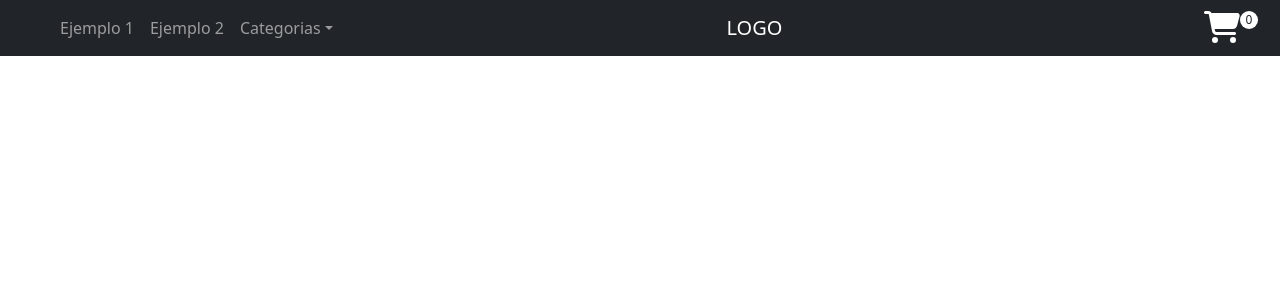
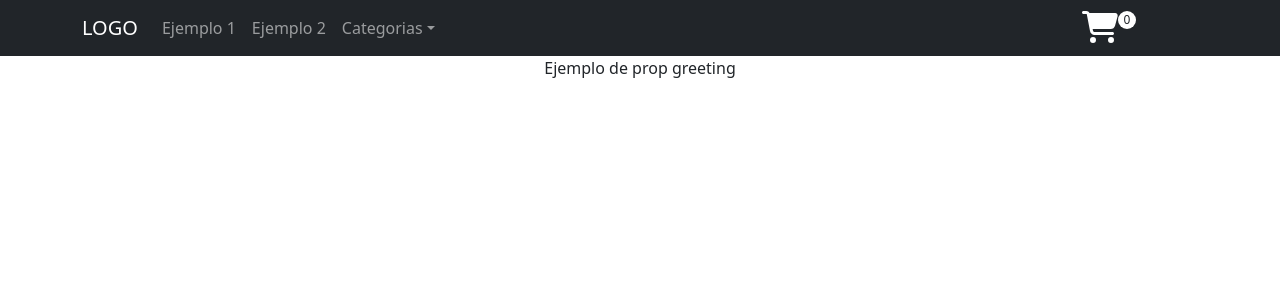
Before and after one commit to 0GLOC/E-commerce, a React (Create React App) app: page / in a window 1280 px wide. Shown: the top 300 px of the page. Built offline with nearby package versions, Linux system fonts and the light colour scheme.

Commit message:
ItemListContainer

```diff
--- a/src/App.js
+++ b/src/App.js
@@ -1,10 +1,12 @@
 import './App.css';
+import ItemListContainer from './components/ItemListContainer/ItemListContainer';
 import Navbar from './components/Navbar/Navbar'
 
 function App() {
   return (
     <div className="App">
       <Navbar/>
+      <ItemListContainer saludo={'Ejemplo de prop greeting'}/>
     </div>
   );
 }
--- a/src/components/CartWidget/CartWidget.css
+++ b/src/components/CartWidget/CartWidget.css
@@ -1,5 +1,9 @@
 .cart-widget{
-    margin-right: 40px;
+    margin-right: 80px;
+}
+
+.cart-widget:hover{
+    cursor: pointer;
 }
 
 .qty-display {
--- /dev/null
+++ b/src/components/ItemListContainer/ItemListContainer.js
@@ -0,0 +1,9 @@
+import React from "react";
+
+const ItemListContainer = ( { saludo = 'saludo' } ) => {
+    return (
+        <div>{ saludo }</div>
+    )
+}
+
+export default ItemListContainer
--- a/src/components/Navbar/Navbar.css
+++ /dev/null
@@ -1,14 +0,0 @@
-div.container{
-    margin-left: 40px;
-}
-
-a.navbar-brand{
-    margin-left: auto;
-    margin-right: auto;
-}
-
-@media (min-width: 992px){
-    #logo{
-        display: block;
-    }
-}
--- a/src/components/Navbar/Navbar.js
+++ b/src/components/Navbar/Navbar.js
@@ -1,7 +1,9 @@
 import React from 'react';
-import { Navbar, Nav, NavDropdown, Container} from 'react-bootstrap';
+import { Navbar} from 'react-bootstrap';
+import { Nav} from 'react-bootstrap';
+import { NavDropdown} from 'react-bootstrap';
+import { Container} from 'react-bootstrap';
 
-import './Navbar.css'
 import '../CartWidget/CartWidget'
 import CartWidget from '../CartWidget/CartWidget';
 
@@ -9,6 +11,7 @@ const NavBar = () => {
     return (
         <Navbar collapseOnSelect expand="lg" bg="dark" variant="dark">
         <Container>
+        <Navbar.Brand href="#" id='logo'>LOGO</Navbar.Brand>
         <Navbar.Toggle aria-controls="responsive-navbar-nav" />
         <Navbar.Collapse id="responsive-navbar-nav">
             <Nav className="#">
@@ -20,10 +23,9 @@ const NavBar = () => {
                 <NavDropdown.Item href="#">Tercera</NavDropdown.Item>
             </NavDropdown>
             </Nav>
-            <Navbar.Brand href="#" id='logo'>LOGO</Navbar.Brand>
         </Navbar.Collapse>
+        <CartWidget/>
         </Container>
-        <CartWidget/>
         </Navbar>
     );
 };
```
